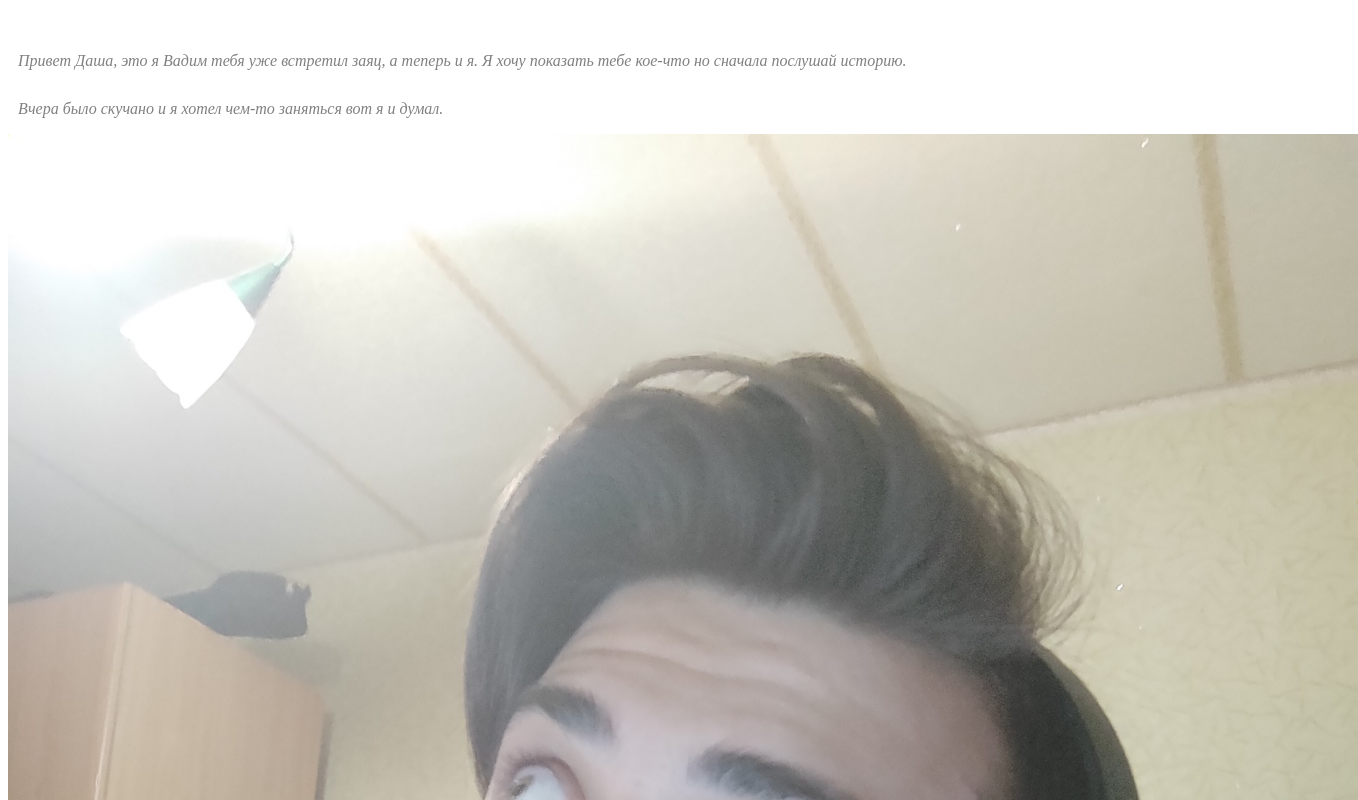
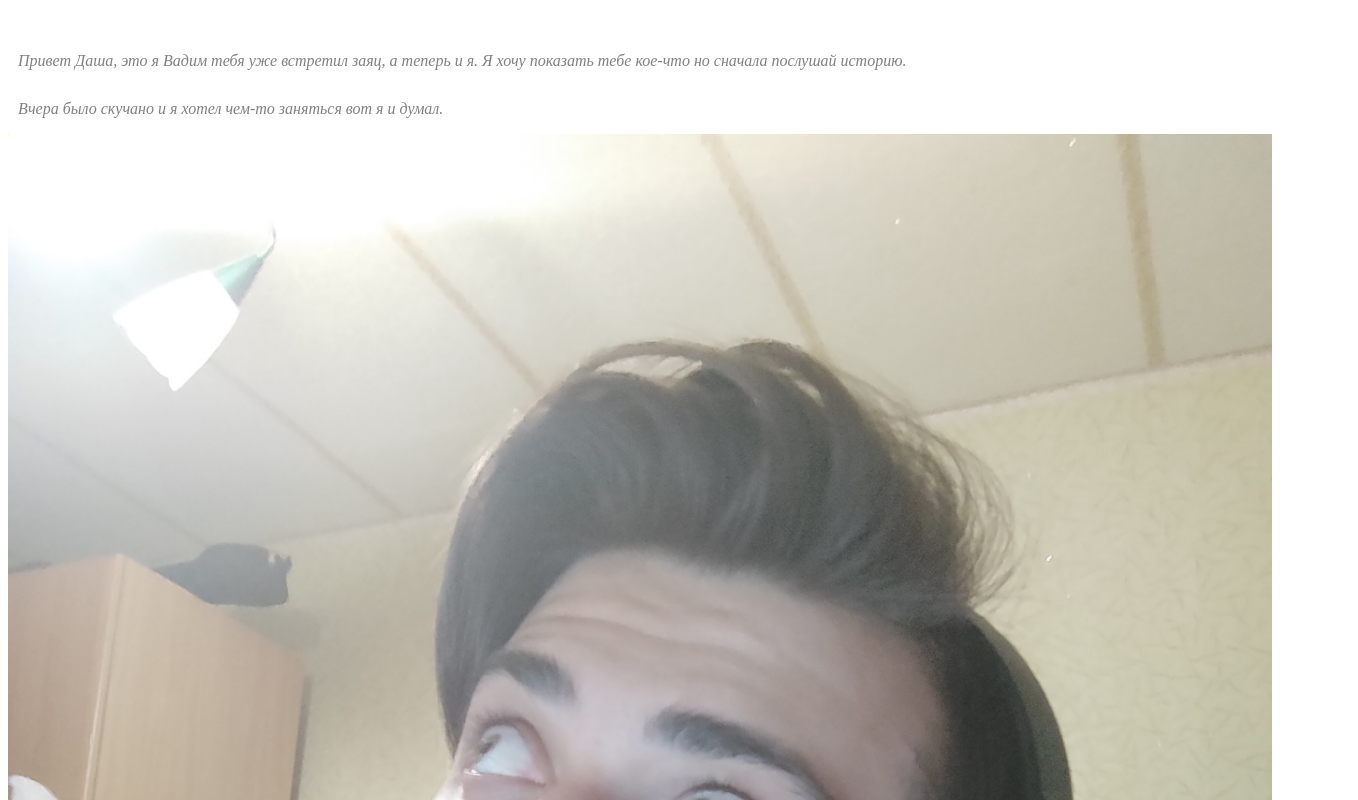
Before and after one commit to tuanun/tuanun.github.io, a plain HTML site: page index.html in a window 1280 px wide. Shown: the part 2000-2800 px from the top of the page, 1358 px wide, since content can reach past the window. Drawn offline with Linux system fonts and the light colour scheme.

Commit message:
Update index.html

```diff
--- a/index.html
+++ b/index.html
@@ -32,6 +32,10 @@
           	margin-left: 10px;
           	margin-right: 10px;
           }
+          .i1{
+          	height: 100%;
+          	width: 100%;
+          }
 	</style>
 </head>
 <body>
@@ -43,7 +47,7 @@
     <p class="hello2">Привет Даша, это я Вадим тебя уже встретил заяц, а теперь и я. Я хочу показать тебе кое-что но сначала послушай историю.</p>
 
     <p class="history1" >Вчера было скучано и я хотел чем-то заняться вот я и думал.</p>
-    <img src="Images/i1.jpg">
+    <img class="i1" src="Images/i1.jpg">
 
 </body>
 </html>
```
